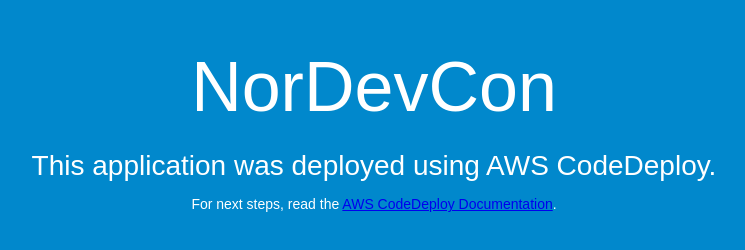
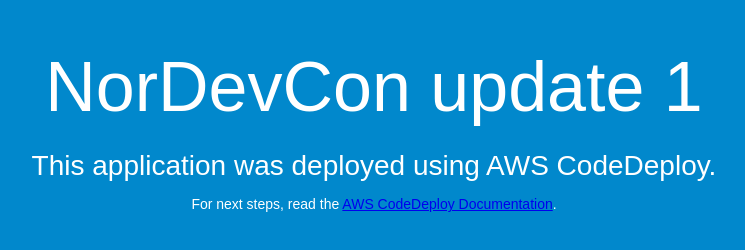
Before and after one commit to timpage/nordevcon_aws, a plain HTML site: page index.html in a window 1280 px wide. Shown: the whole page, without its empty margins (266-1011 px from the left). Drawn offline with Linux system fonts and the light colour scheme.

Commit message:
upddate 1

```diff
--- a/index.html
+++ b/index.html
@@ -26,7 +26,7 @@
 </head>
 <body>
   <div align="center">
-    <h1>NorDevCon</h1>
+    <h1>NorDevCon update 1</h1>
     <h2>This application was deployed using AWS CodeDeploy.</h2>
     <p>For next steps, read the <a href="http://aws.amazon.com/documentation/codedeploy">AWS CodeDeploy Documentation</a>.</p>
   </div>
```
